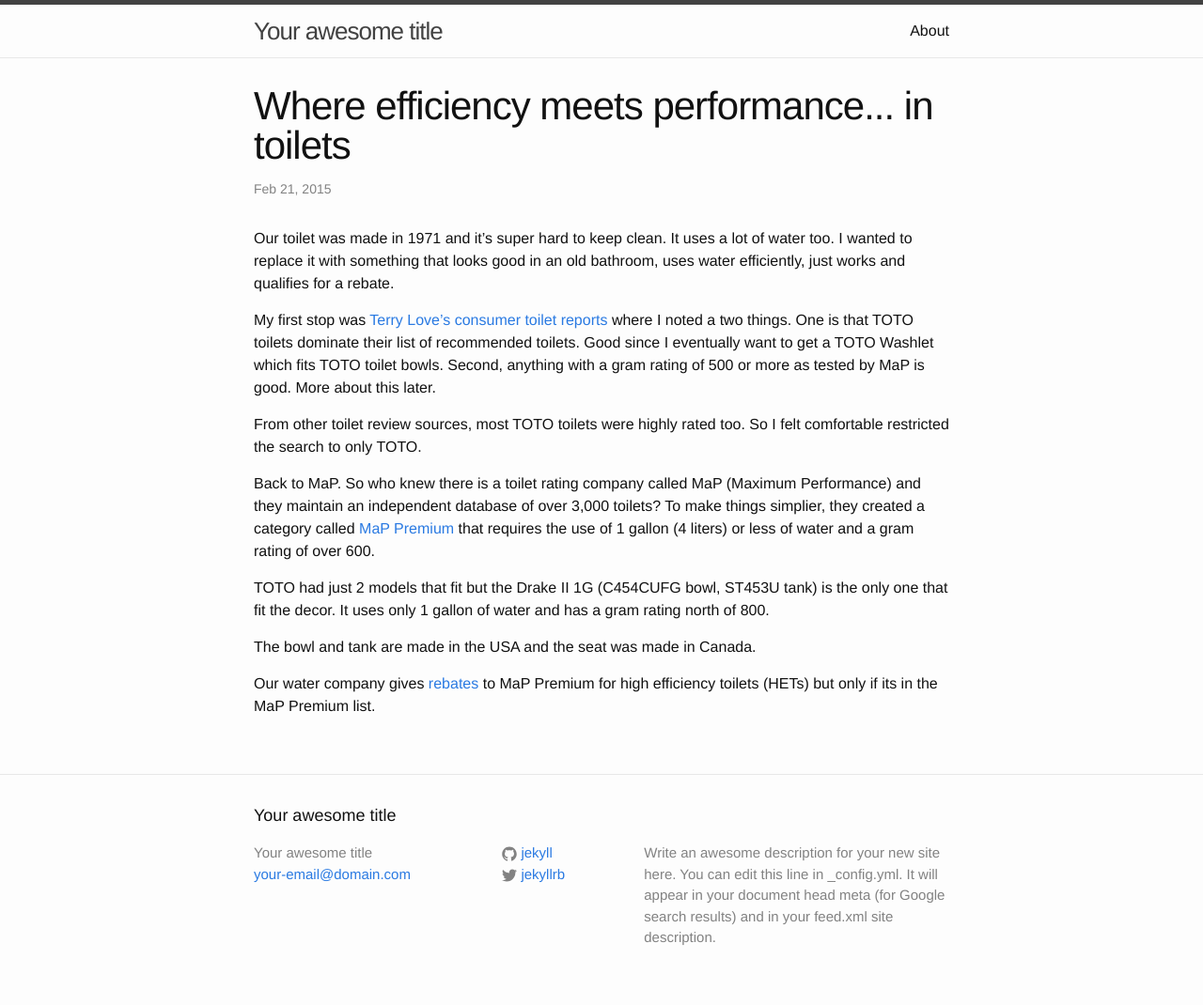
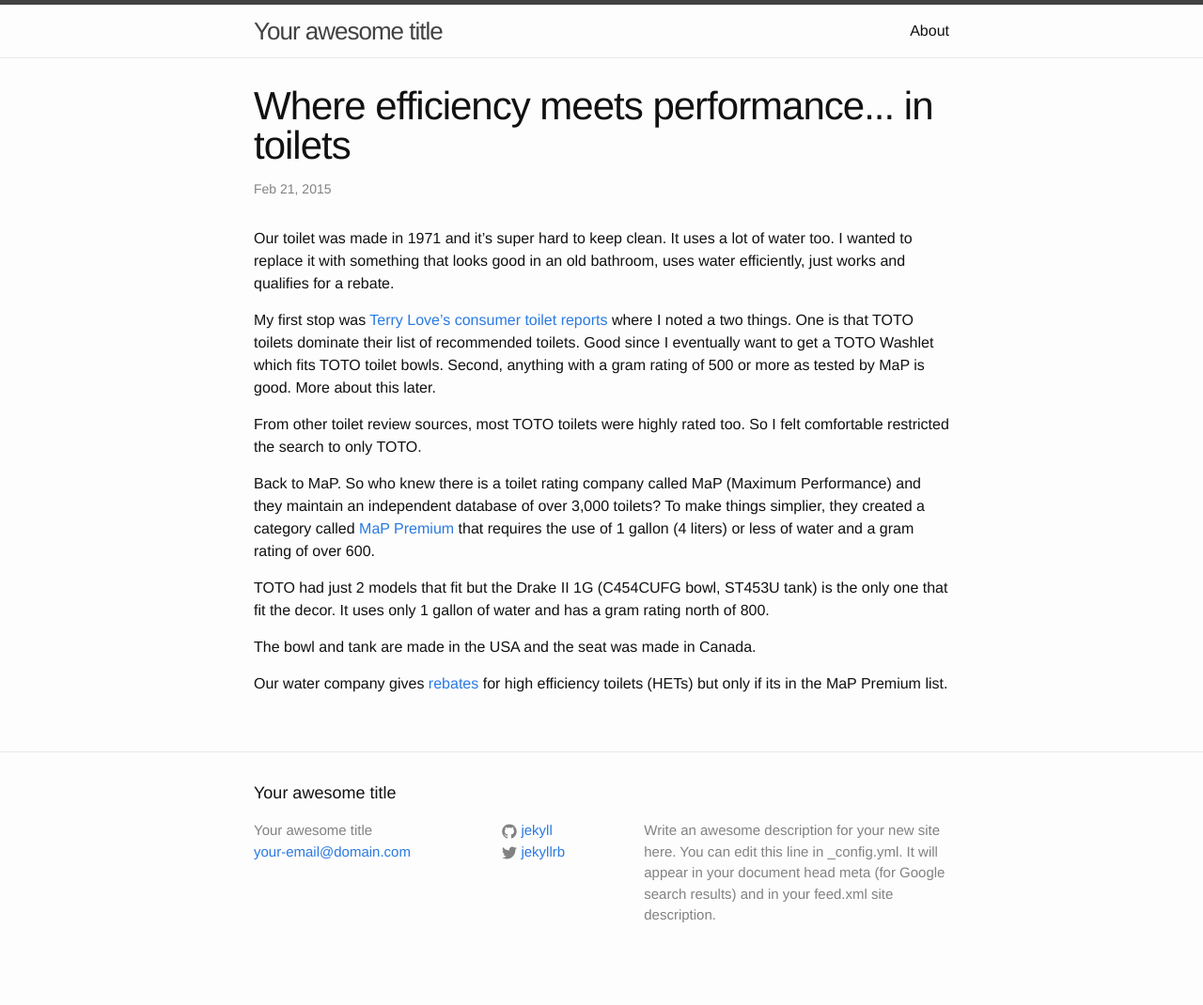
Before and after one commit to typeshige/typeshige-2019.github.io, a Jekyll site: the page built from _posts/2015-02-21-high-efficiency-and-high-performance-toilet-shoping.markdown, in a window 1280 px wide. Shown: the whole page at 94% size. Built offline with Jekyll 4.4.1, drawn with Linux system fonts in a browser that asks for light colours; after the commit the page ends 1046 px from its top, so only the background shows below that.

Commit message:
Fixed a bad sentence in the toilet post.

```diff
--- a/_posts/2015-02-21-high-efficiency-and-high-performance-toilet-shoping.markdown
+++ b/_posts/2015-02-21-high-efficiency-and-high-performance-toilet-shoping.markdown
@@ -29,5 +29,5 @@ gram rating north of 800.
 
 The bowl and tank are made in the USA and the seat was made in Canada.
 
-Our water company gives [rebates](http://www.valleywater.org/Programs/residentialHETprogram.aspx) to MaP Premium
+Our water company gives [rebates](http://www.valleywater.org/Programs/residentialHETprogram.aspx)
 for high efficiency toilets (HETs) but only if its in the MaP Premium list.
```
